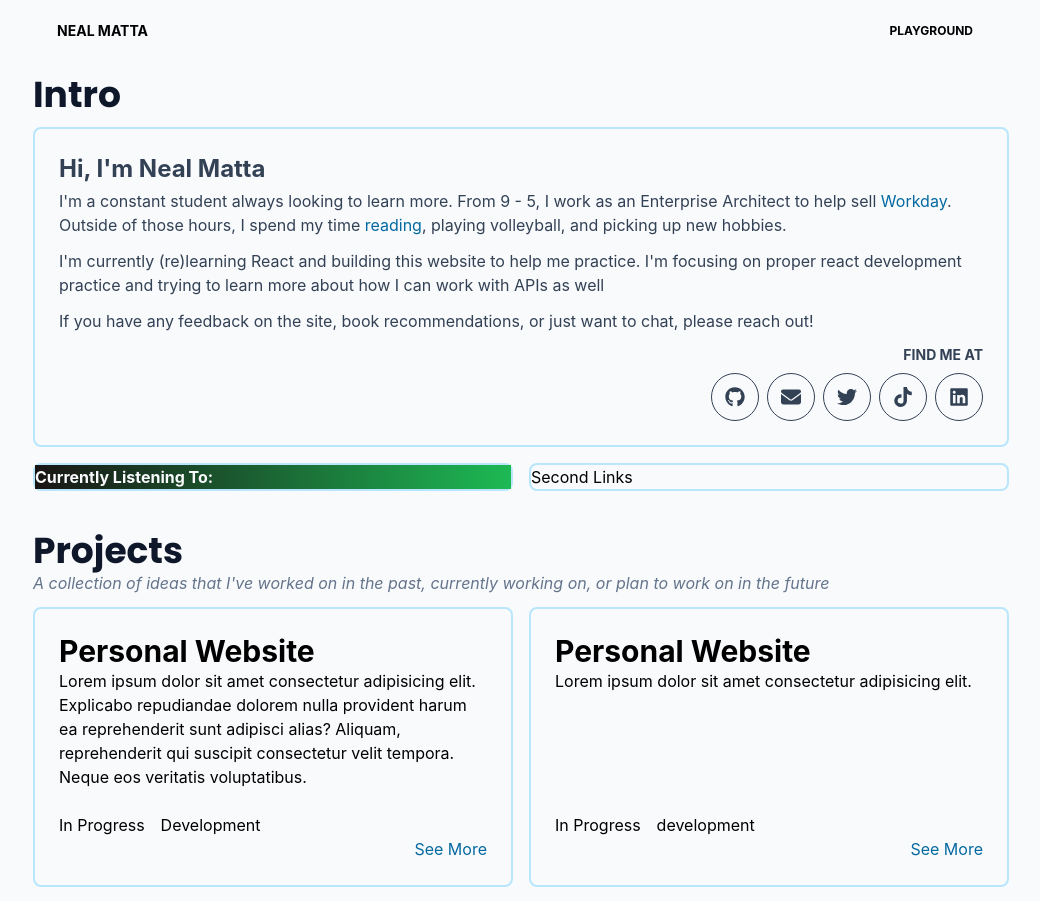
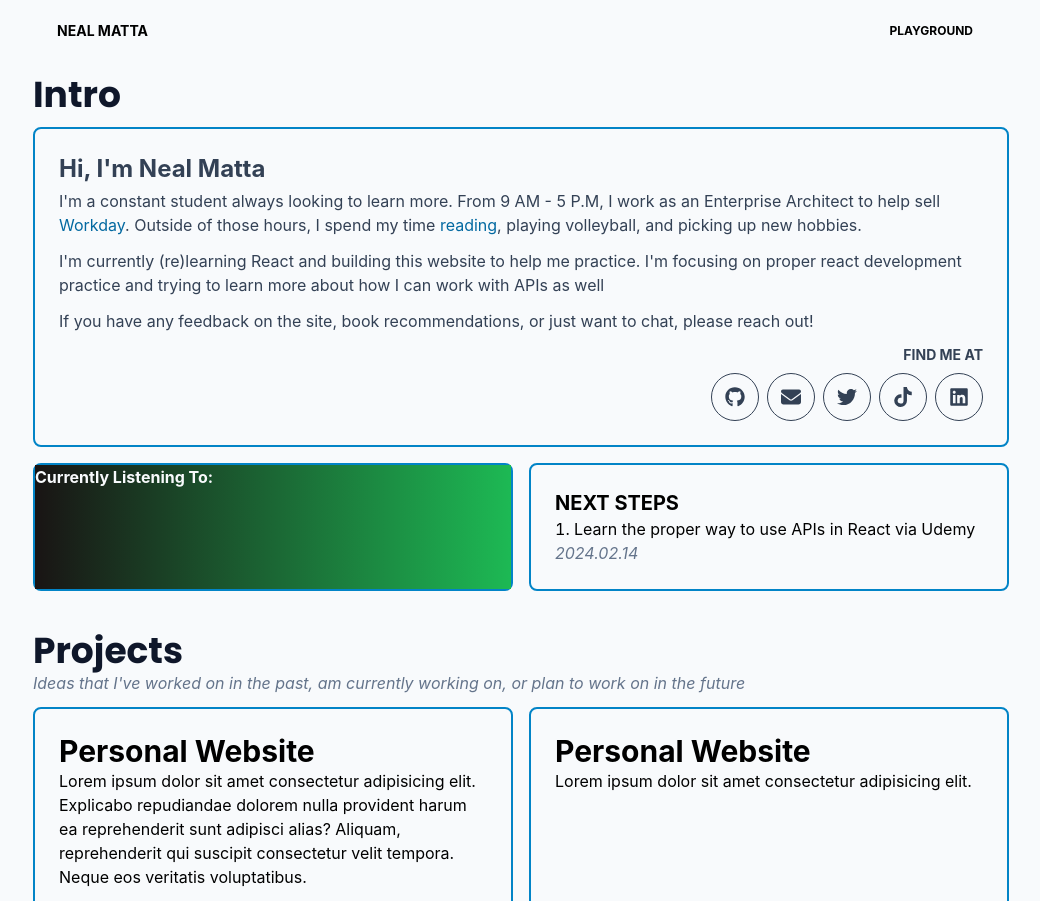
Before and after one commit to NealMatta/personal-website, a React (Create React App) app: page / in a window 1280 px wide. Shown: the top 901 px of the page, without its empty margins (119-1159 px from the left). Built offline with nearby package versions, Linux system fonts and the light colour scheme.

Commit message:
Going to remove the separate section to make it more like individual blocks

```diff
--- a/src/App.js
+++ b/src/App.js
@@ -9,6 +9,7 @@ import Module from './components/Module';
 import Intro from './components/Modules/Intro';
 import Spotify from './components/Modules/Spotify';
 import Project from './components/SubComponents/Project';
+import NextSteps from './components/Modules/NextSteps';
 
 function App() {
 	return (
@@ -24,13 +25,15 @@ function App() {
 						<Module>
 							<Spotify />
 						</Module>
-						<Module>Second Links</Module>
+						<Module>
+							<NextSteps />
+						</Module>
 					</section>
 				</section>
 			</Section>
 			<Section
 				title={'Projects'}
-				description={`A collection of ideas that I've worked on in the past, currently working on, or plan to work on in the future`}
+				description={`Ideas that I've worked on in the past, am currently working on, or plan to work on in the future`}
 			>
 				<section className="grid gap-4 md:grid-cols-2 grid-cols-1">
 					{projectsData.map((project) => {
--- a/src/components/Module.jsx
+++ b/src/components/Module.jsx
@@ -1,7 +1,7 @@
 // Gives me the rounded border box around
 
 export default function Module({ children }) {
-	const moduleClasses = 'box-border border-2 border-sky-200 rounded-lg';
+	const moduleClasses = 'box-border border-2 border-sky-600 rounded-lg';
 
 	return <div className={moduleClasses}>{children}</div>;
 }
--- a/src/components/Modules/Intro.jsx
+++ b/src/components/Modules/Intro.jsx
@@ -5,13 +5,9 @@ export default function Intro() {
 		<div className="m-6 text-slate-700 flex-1">
 			<h1 className="text-2xl font-bold pb-1">Hi, I'm Neal Matta</h1>
 			<p>
-				I'm a constant student always looking to learn more. From 9 - 5,
-				I work as an Enterprise Architect to help sell{' '}
-				<a
-					className="text-sky-700 hover:underline"
-					href="https://www.workday.com/"
-					target="blank"
-				>
+				I'm a constant student always looking to learn more. From 9 AM - 5 P.M, I work as an Enterprise
+				Architect to help sell{' '}
+				<a className="text-sky-700 hover:underline" href="https://www.workday.com/" target="blank">
 					Workday
 				</a>
 				. Outside of those hours, I spend my time{' '}
@@ -24,15 +20,10 @@ export default function Intro() {
 				, playing volleyball, and picking up new hobbies.
 			</p>
 			<p className="py-3">
-				I'm currently (re)learning React and building this website to
-				help me practice. I'm focusing on proper react development
-				practice and trying to learn more about how I can work with APIs
-				as well
+				I'm currently (re)learning React and building this website to help me practice. I'm focusing on proper
+				react development practice and trying to learn more about how I can work with APIs as well
 			</p>
-			<p>
-				If you have any feedback on the site, book recommendations, or
-				just want to chat, please reach out!
-			</p>
+			<p>If you have any feedback on the site, book recommendations, or just want to chat, please reach out!</p>
 			<SocialMediaList />
 		</div>
 	);
--- /dev/null
+++ b/src/components/Modules/NextSteps.jsx
@@ -0,0 +1,13 @@
+export default function NextSteps() {
+	return (
+		<div className="p-6 flex flex-col min-h-full justify-between">
+			<h1 className="text-xl font-bold uppercase">Next Steps</h1>
+			<ul className="list-decimal list-inside">
+				<span>
+					<li>Learn the proper way to use APIs in React via Udemy</li>
+					<p className=" italic text-slate-500">2024.02.14</p>
+				</span>
+			</ul>
+		</div>
+	);
+}
--- a/src/components/Modules/Spotify.jsx
+++ b/src/components/Modules/Spotify.jsx
@@ -1,6 +1,6 @@
 export default function Spotify() {
 	return (
-		<div className="text-slate-50 font-bold bg-gradient-to-r from-[#191414] to-[#1DB954] ">
+		<div className="text-slate-50 font-bold bg-gradient-to-r from-[#191414] to-[#1DB954] h-full">
 			Currently Listening To:
 		</div>
 	);
--- a/src/components/SubComponents/Project.jsx
+++ b/src/components/SubComponents/Project.jsx
@@ -8,14 +8,11 @@ export default function Project({ project }) {
 
 			<div>
 				<div className="flex flex-row gap-4">
-					<span>{project.status}</span>
-					<span>{project.type}</span>
+					<span class="bg-blue-100 text-blue-800 text-sm px-2.5 py-0.5 rounded-full">{project.status}</span>
+					<span class="bg-blue-100 text-blue-800 text-sm px-2.5 py-0.5 rounded-full">{project.type}</span>
 				</div>
 				<div className="flex justify-end">
-					<a
-						href={project.link}
-						className="text-sky-700 hover:underline"
-					>
+					<a href={project.link} className="text-sky-700 hover:underline">
 						See More
 					</a>
 				</div>
@@ -23,7 +20,3 @@ export default function Project({ project }) {
 		</div>
 	);
 }
-
-{
-	/*  */
-}
```
